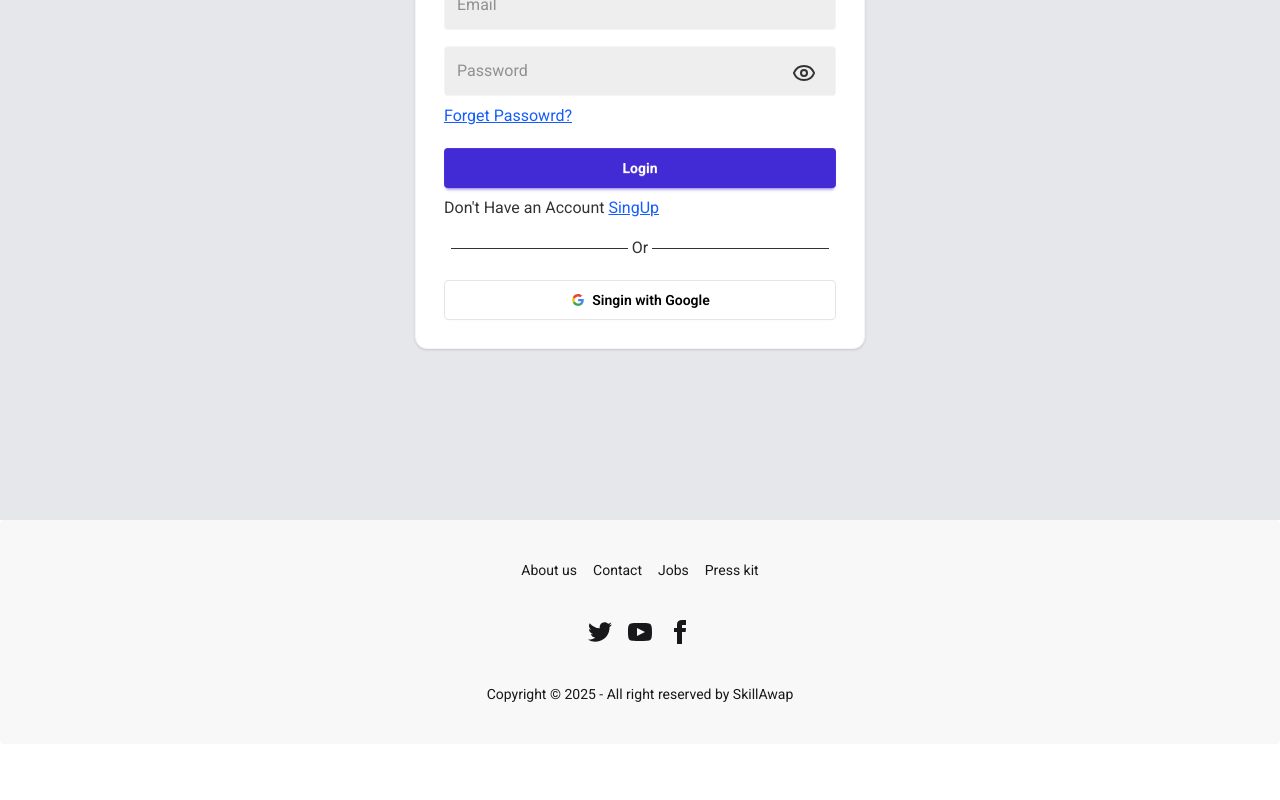
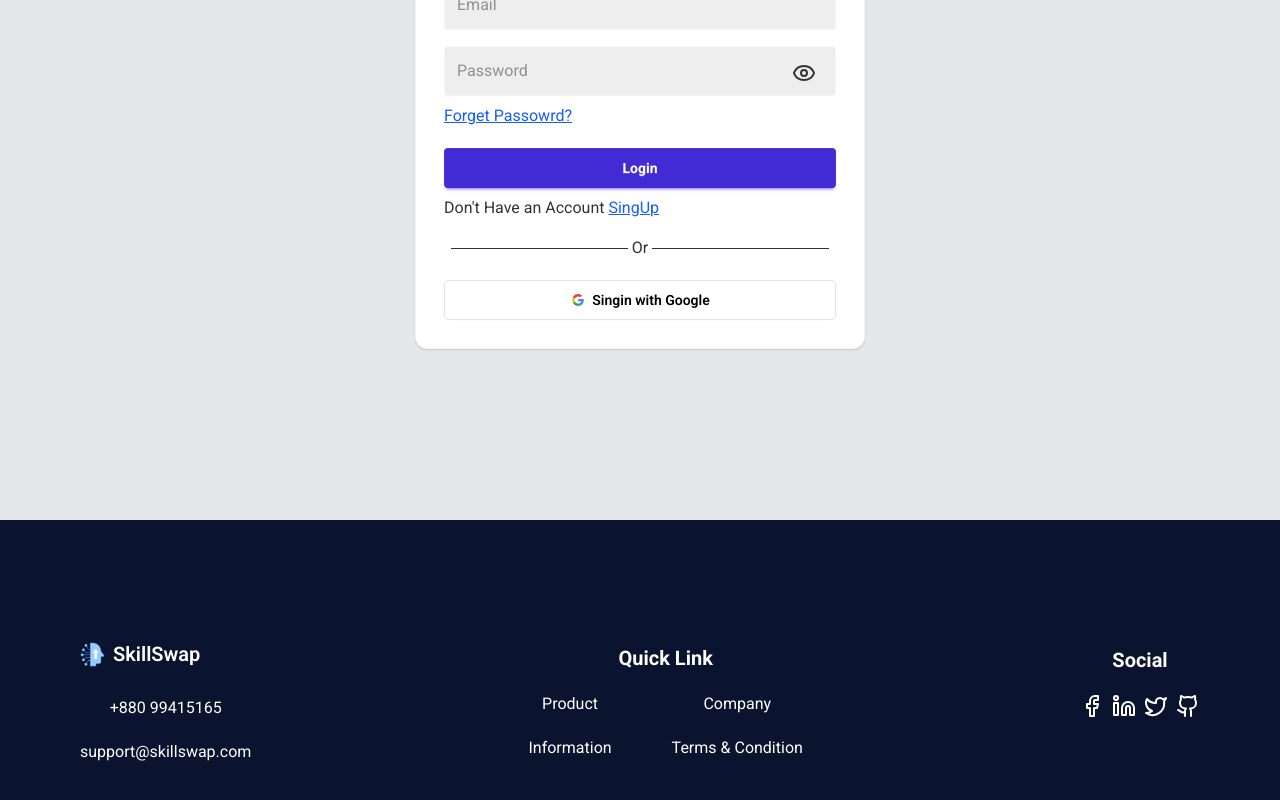
Before and after one commit to hossain-shifat/SkillSwap, a React (Vite) app: page /login in a window 1280 px wide. Shown: the part 344-1144 px from the top of the page. Before the commit the page ends 1088 px from the top, so only its background shows below. Built offline with nearby package versions, Linux system fonts and the light colour scheme; no server answers.

Commit message:
Add custom made footer

```diff
--- a/src/components/Footer/Footer.jsx
+++ b/src/components/Footer/Footer.jsx
@@ -1,57 +1,52 @@
 import React from 'react'
 import { motion } from 'framer-motion'
+import { Link } from 'react-router'
+import { Facebook, Github, Linkedin, Twitter } from 'lucide-react'
 
 const Footer = () => {
     return (
         <motion.div initial={{ opacity: 0, y: 50 }} whileInView={{ opacity: 1, y: 0 }} viewport={{ once: true }} transition={{ duration: 0.8, delay: 0.4 }}>
-
-            <footer className="footer footer-horizontal footer-center bg-base-200 text-base-content rounded p-10">
-                <nav className="grid grid-flow-col gap-4">
-                    <a className="link link-hover">About us</a>
-                    <a className="link link-hover">Contact</a>
-                    <a className="link link-hover">Jobs</a>
-                    <a className="link link-hover">Press kit</a>
-                </nav>
-                <nav>
-                    <div className="grid grid-flow-col gap-4">
-                        <a>
-                            <svg
-                                xmlns="http://www.w3.org/2000/svg"
-                                width="24"
-                                height="24"
-                                viewBox="0 0 24 24"
-                                className="fill-current">
-                                <path
-                                    d="M24 4.557c-.883.392-1.832.656-2.828.775 1.017-.609 1.798-1.574 2.165-2.724-.951.564-2.005.974-3.127 1.195-.897-.957-2.178-1.555-3.594-1.555-3.179 0-5.515 2.966-4.797 6.045-4.091-.205-7.719-2.165-10.148-5.144-1.29 2.213-.669 5.108 1.523 6.574-.806-.026-1.566-.247-2.229-.616-.054 2.281 1.581 4.415 3.949 4.89-.693.188-1.452.232-2.224.084.626 1.956 2.444 3.379 4.6 3.419-2.07 1.623-4.678 2.348-7.29 2.04 2.179 1.397 4.768 2.212 7.548 2.212 9.142 0 14.307-7.721 13.995-14.646.962-.695 1.797-1.562 2.457-2.549z"></path>
-                            </svg>
-                        </a>
-                        <a>
-                            <svg
-                                xmlns="http://www.w3.org/2000/svg"
-                                width="24"
-                                height="24"
-                                viewBox="0 0 24 24"
-                                className="fill-current">
-                                <path
-                                    d="M19.615 3.184c-3.604-.246-11.631-.245-15.23 0-3.897.266-4.356 2.62-4.385 8.816.029 6.185.484 8.549 4.385 8.816 3.6.245 11.626.246 15.23 0 3.897-.266 4.356-2.62 4.385-8.816-.029-6.185-.484-8.549-4.385-8.816zm-10.615 12.816v-8l8 3.993-8 4.007z"></path>
-                            </svg>
-                        </a>
-                        <a>
-                            <svg
-                                xmlns="http://www.w3.org/2000/svg"
-                                width="24"
-                                height="24"
-                                viewBox="0 0 24 24"
-                                className="fill-current">
-                                <path
-                                    d="M9 8h-3v4h3v12h5v-12h3.642l.358-4h-4v-1.667c0-.955.192-1.333 1.115-1.333h2.885v-5h-3.808c-3.596 0-5.192 1.583-5.192 4.615v3.385z"></path>
-                            </svg>
-                        </a>
+            <footer className="py-30 bg-[#0A142F] text-white">
+                <div className="flex flex-col space-y-5 md:space-y-0 md:flex-row justify-between items-center mx-10 lg:mx-20">
+                    <div className="flex flex-col gap-2 text-center">
+                        <div className="flex mb-5">
+                            <Link to='/' className="flex gap-2 justify-center items-center select-none cursor-pointer">
+                                <img className="w-[25px] h-[25px]" src='/logo.png' alt="" />
+                                <h1 className="text-xl font-semibold">SkillSwap</h1>
+                            </Link>
+                        </div>
+                        <div className="*:cursor-pointer *:hover:underline flex flex-col gap-5">
+                            <h1>+880 99415165</h1>
+                            <p>support@skillswap.com</p>
+                        </div>
                     </div>
-                </nav>
-                <aside>
-                    <p>Copyright © {new Date().getFullYear()} - All right reserved by SkillAwap</p>
-                </aside>
+                    <div className="text-center">
+                        <div className="font-bold text-xl mb-5">
+                            <h1>Quick Link</h1>
+                        </div>
+                        <div className="flex gap-15">
+                            <div className="flex flex-col gap-5 *:hover:underline cursor-pointer">
+                                <h2>Product</h2>
+                                <h2>Information</h2>
+                            </div>
+                            <div className="flex flex-col gap-5 *:hover:underline cursor-pointer">
+                                <h2>Company</h2>
+                                <h2>Terms & Condition</h2>
+                            </div>
+                        </div>
+                    </div>
+                    <div className="text-center md:-mt-10">
+                        <div className="font-bold text-xl mb-5">
+                            <h1>Social</h1>
+                        </div>
+                        <div className="flex gap-2 *:cursor-pointer">
+                            <Link to='https://www.facebook.com/hossainshifat.info/'><Facebook /></Link>
+                            <Link to='https://www.linkedin.com/'><Linkedin /></Link>
+                            <Link to='https://x.com/hossainshifat0'><Twitter /></Link>
+                            <Link to='https://github.com/hossain-shifat'><Github /></Link>
+                        </div>
+                    </div>
+                </div>
             </footer>
         </motion.div>
     )
--- a/src/components/HowItWorks/HowItWorks.jsx
+++ b/src/components/HowItWorks/HowItWorks.jsx
@@ -8,7 +8,7 @@ const HowItWorks = () => {
             <div className="my-15 text-center">
                 <h1 className="text-2xl font-bold">How It Work</h1>
             </div>
-            <div className="grid md:grid-cols-2 lg:grid-cols-3 my-10 gap-5 max-w-[1200px] mx-auto text-center *:gap-3">
+            <div className="grid sm:grid-cols-2 md:grid-cols-3 lg:grid-cols-3 my-10 gap-5 max-w-[1200px] mx-auto text-center *:gap-3 *:text-center">
                 <motion.div initial={{ opacity: 0, y: 50 }} whileInView={{ opacity: 1, y: 0 }} viewport={{ once: true }} transition={{ duration: 0.1 }} whileHover={{ scale: 1.05, y: -5, boxShadow: "0px 10px 20px rgba(0,0,0,0.1)" }}>
                     <div className="flex flex-col justify-center gap-2 items-center border border-gray-100 shadow-sm rounded-xl p-5 md:p-7 lg:p-10 mx-10 md:mx-5 lg:mx-2">
                         <span><Search size={35} stroke='deepskyblue' /></span>
@@ -30,7 +30,7 @@ const HowItWorks = () => {
                         <p className="text-[#334155]">Start learning with video tutorials.</p>
                     </div>
                 </motion.div>
-                <motion.div className="lg:col-span-full lg:mx-auto" initial={{ opacity: 0, y: 50 }} whileInView={{ opacity: 1, y: 0 }} viewport={{ once: true }} transition={{ duration: 0.1 }} whileHover={{ scale: 1.05, y: -5, boxShadow: "0px 10px 20px rgba(0,0,0,0.1)" }}>
+                <motion.div className="md:col-span-full md:mx-auto" initial={{ opacity: 0, y: 50 }} whileInView={{ opacity: 1, y: 0 }} viewport={{ once: true }} transition={{ duration: 0.1 }} whileHover={{ scale: 1.05, y: -5, boxShadow: "0px 10px 20px rgba(0,0,0,0.1)" }}>
                     <div className="flex flex-col justify-center gap-2 items-center border border-gray-100 shadow-sm rounded-xl p-5 md:p-7 lg:p-10 mx-10 md:mx-5 lg:col-span-full lg:mx-auto">
                         <span><Trophy size={35} stroke='orange' /></span>
                         <h1 className="font-bold text-xl md:text-2xl lg:text-2xl">Get Certified</h1>
--- a/src/components/OurSuccess/OurSuccess.jsx
+++ b/src/components/OurSuccess/OurSuccess.jsx
@@ -7,7 +7,7 @@ const OurSuccess = () => {
             <div className="my-15 text-center">
                 <h1 className="text-2xl font-bold">Our Success</h1>
             </div>
-            <div className="grid md:grid-cols-2 lg:grid-cols-3 my-10 gap-5 max-w-[1200px] mx-auto">
+            <div className="grid sm:grid-cols-2 md:grid-cols-3 lg:grid-cols-3 my-10 gap-5 max-w-[1200px] mx-auto *:text-center">
                 <motion.div initial={{ opacity: 0, y: 50 }} whileInView={{ opacity: 1, y: 0 }} viewport={{ once: true }} transition={{ duration: 0.1 }} whileHover={{ scale: 1.05, y: -5, boxShadow: "0px 10px 20px rgba(0,0,0,0.1)" }}>
                     <div className="flex flex-col justify-center items-center border border-gray-100 shadow-sm rounded-xl p-5 md:p-7 lg:p-10 mx-10 md:mx-5 lg:mx-2">
                         <h1 className="font-bold text-2xl md:text-3xl lg:text-4xl">250+</h1>
--- a/src/components/Popular/Popular.jsx
+++ b/src/components/Popular/Popular.jsx
@@ -20,7 +20,7 @@ const Popular = () => {
             <div className="mt-20">
                 <h1 className="text-2xl text-center font-bold">Popular Skills</h1>
             </div>
-            <div className="grid md:grid-cols-2 lg:grid-cols-4 gap-5 max-w-[1200px] mx-auto my-10">
+            <div className="grid sm:grid-cols-2 md:grid-cols-2 lg:grid-cols-4 gap-5 max-w-[1200px] mx-auto my-10">
                 {
                     populer.map(course => <AllCourse key={course.skillId} course={course} />)
                 }
```
